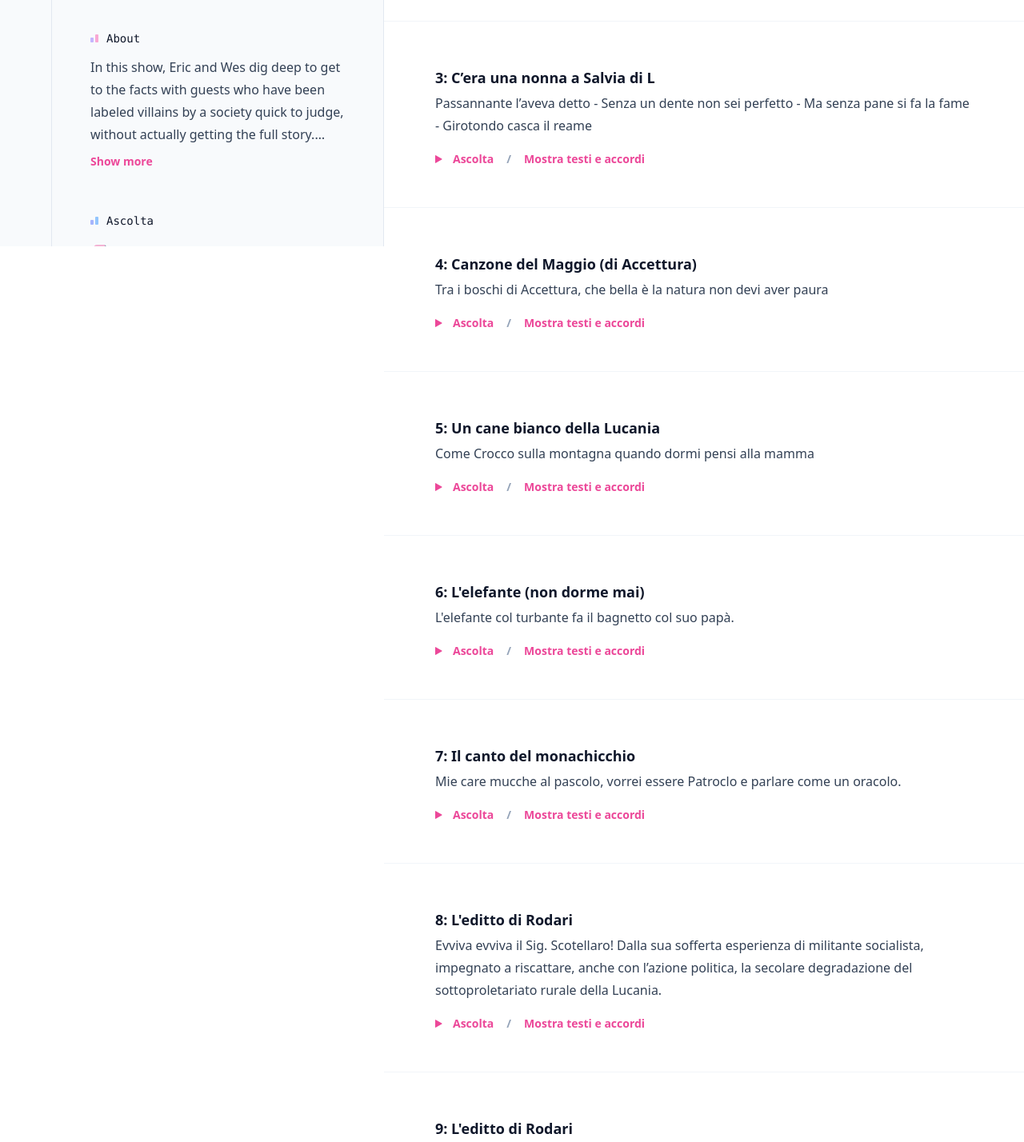
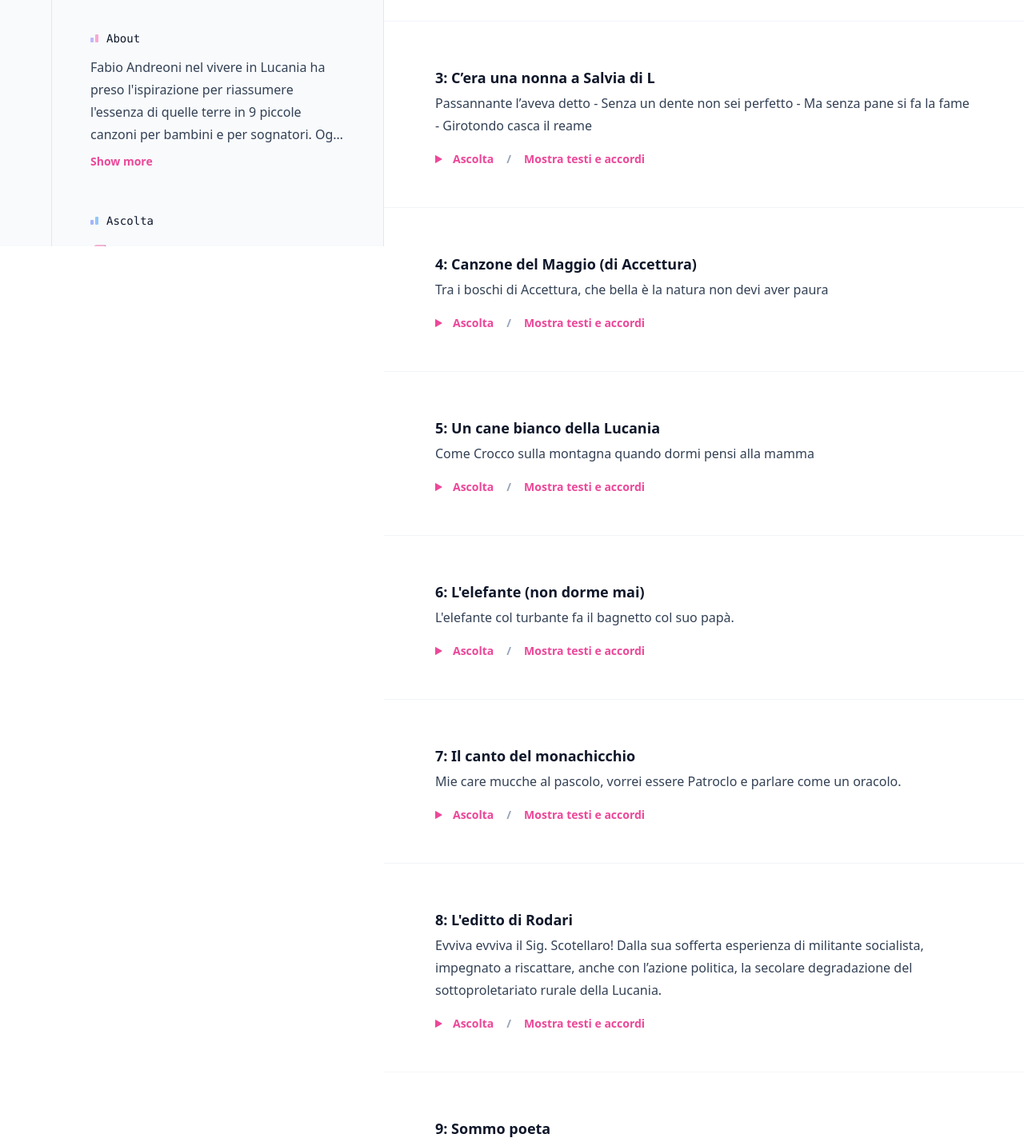
Before and after one commit to jacofda/capolupo, a Next.js app: page / in a window 1280 px wide. Shown: the part 492-1920 px from the top of the page at 80% size. Built offline with nearby package versions, Linux system fonts and the light colour scheme; a web font is replaced by a local one.

Commit message:
Sommo poeta

```diff
--- a/src/components/AboutSection.tsx
+++ b/src/components/AboutSection.tsx
@@ -23,11 +23,7 @@ export function AboutSection(props: React.ComponentPropsWithoutRef<'section'>) {
           !isExpanded && 'lg:line-clamp-4',
         )}
       >
-        In this show, Eric and Wes dig deep to get to the facts with guests who
-        have been labeled villains by a society quick to judge, without actually
-        getting the full story. Tune in every Thursday to get to the truth with
-        another misunderstood outcast as they share the missing context in their
-        tragic tale.
+        Fabio Andreoni nel vivere in Lucania ha preso l'ispirazione per riassumere l'essenza di quelle terre in 9 piccole canzoni per bambini e per sognatori. Ogni canzoni contiene dei piccoli riferimenti alla storia e alle persone della Basilicata.
       </p>
       {!isExpanded && (
         <button
--- a/src/lib/episodes.ts
+++ b/src/lib/episodes.ts
@@ -383,8 +383,8 @@ export async function getAllEpisodes() {
     },
     {
       id: 9,
-      title: "9: L'editto di Rodari",
-      slug: 'l-editto-di-rodari',
+      title: '9: Sommo poeta',
+      slug: 'somm-poeta',
       published: '2022-02-24T00:00:00.000Z',
       description:
         'La capra crepa e senza latte, non fa la feta povero Ulisse, Eumeo lo disse la vita è tetra, senza la feta ...',
```
